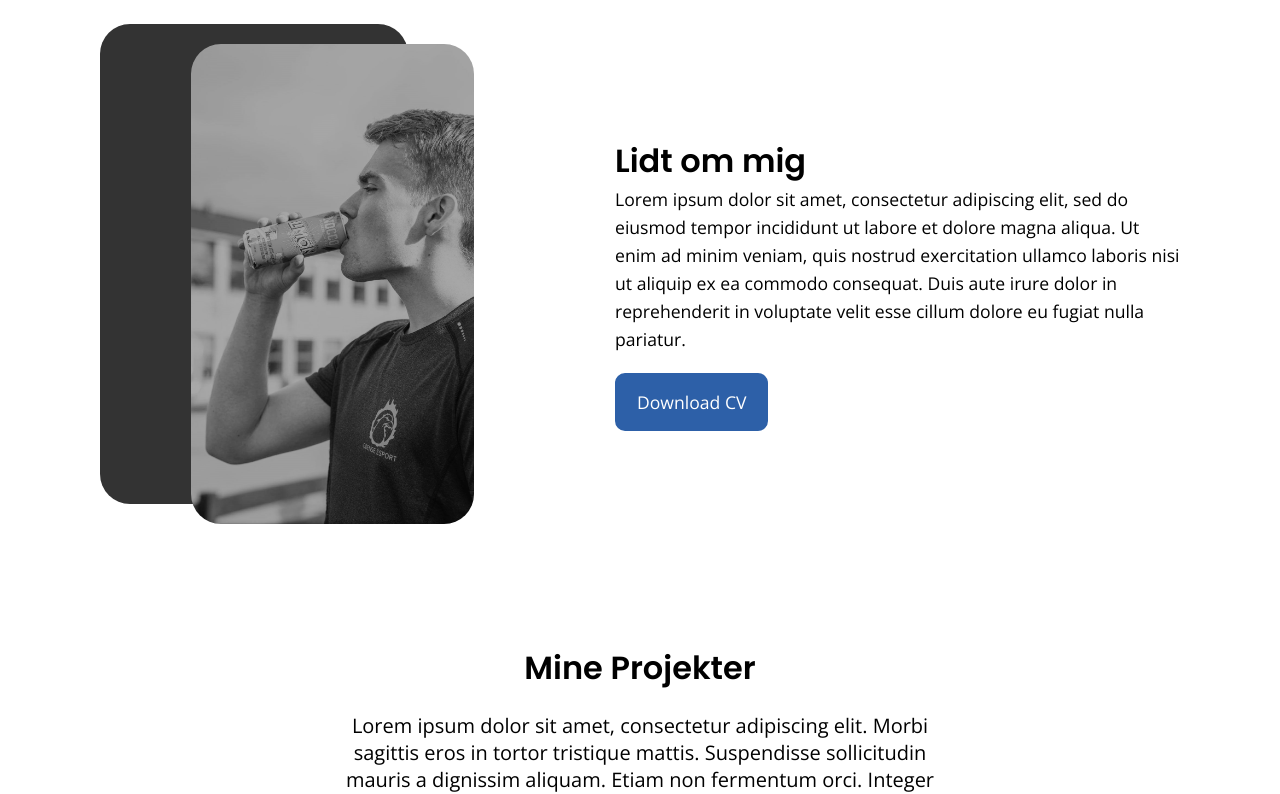
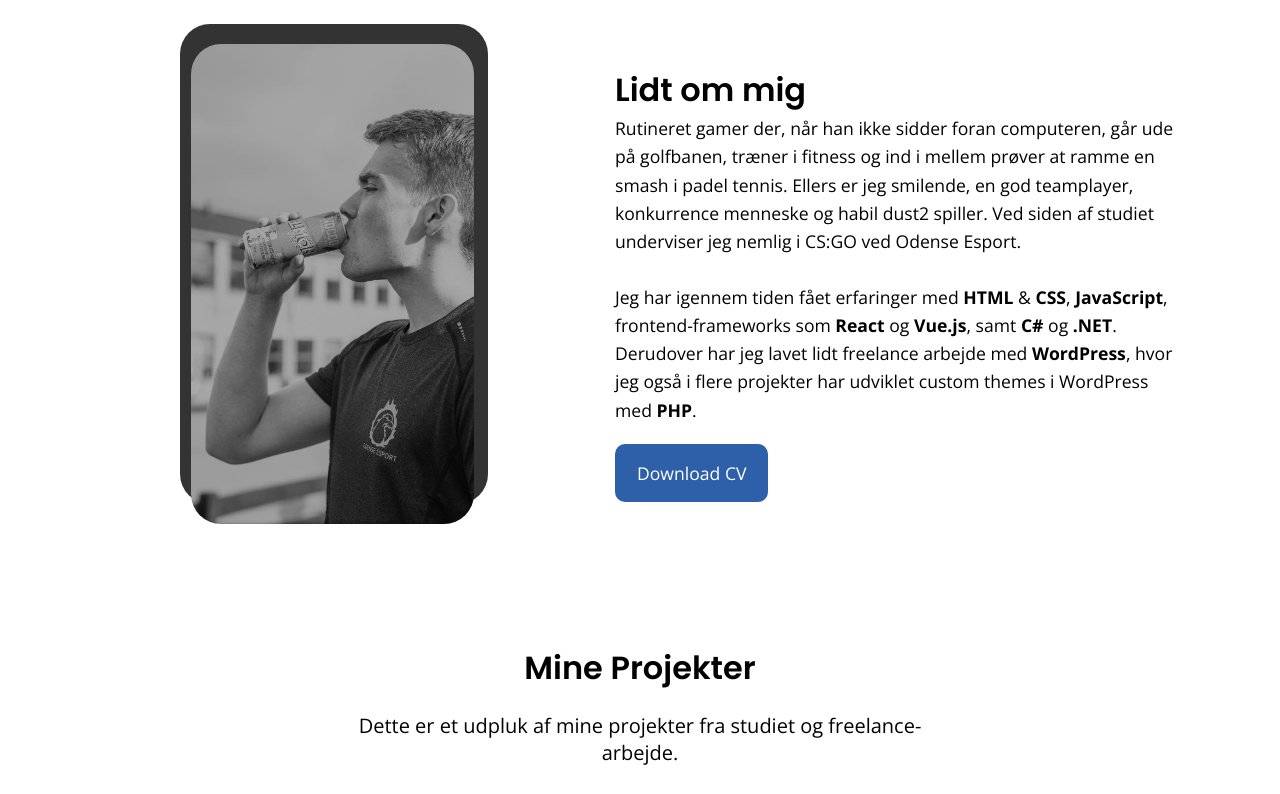
Before and after one commit to FilipPedersen/webdev-portfolio, a React (Create React App) app: page / in a window 1280 px wide. Shown: the part 636-1430 px from the top of the page. Built offline with nearby package versions, Linux system fonts and the light colour scheme.

Commit message:
text changed

```diff
--- a/src/components/about/About.css
+++ b/src/components/about/About.css
@@ -22,7 +22,7 @@
 .a-card.bg {
   position: absolute;
   top: 100px;
-  left: 100px;
+  left: 180px;
   background-color: #333;
 }
 
--- a/src/components/about/About.jsx
+++ b/src/components/about/About.jsx
@@ -15,12 +15,22 @@ const About = () => {
       <div className="a-right">
         <h1 className="a-title">Lidt om mig</h1>
         <p className="a-desc">
-          Lorem ipsum dolor sit amet, consectetur adipiscing elit, sed do
-          eiusmod tempor incididunt ut labore et dolore magna aliqua. Ut enim ad
-          minim veniam, quis nostrud exercitation ullamco laboris nisi ut
-          aliquip ex ea commodo consequat. Duis aute irure dolor in
-          reprehenderit in voluptate velit esse cillum dolore eu fugiat nulla
-          pariatur.
+          Rutineret gamer der, når han ikke sidder foran computeren, går ude på
+          golfbanen, træner i fitness og ind i mellem prøver at ramme en smash i
+          padel tennis. Ellers er jeg smilende, en god teamplayer, konkurrence
+          menneske og habil dust2 spiller. Ved siden af studiet underviser jeg
+          nemlig i CS:GO ved Odense Esport.
+          <br />
+          <br />
+          Jeg har igennem tiden fået erfaringer med
+          <strong> HTML</strong> & <strong>CSS</strong>,
+          <strong> JavaScript</strong>, frontend-frameworks som
+          <strong> React</strong> og
+          <strong> Vue.js</strong>, samt<strong> C#</strong> og{" "}
+          <strong> .NET</strong>. Derudover har jeg lavet lidt freelance arbejde
+          med <strong>WordPress</strong>, hvor jeg også i flere projekter har
+          udviklet custom themes i WordPress med
+          <strong> PHP</strong>.
         </p>
         <div className="button">
           <a href={Pdf} without rel="noopener noreferrer" target="_blank">
--- a/src/components/portfolioList/portfolioList.jsx
+++ b/src/components/portfolioList/portfolioList.jsx
@@ -1,23 +1,30 @@
-import React from 'react';
+import React from "react";
 import "./portfolioList.css";
 import Product from "../product/product";
-import {projects} from "../../data";
+import { projects } from "../../data";
 
 const portfolioList = () => {
-  return <div className='pl'>
+  return (
+    <div className="pl">
       <div className="pl-texts">
-          <h1 className='pl-title'>Mine Projekter</h1>
-          <p className='pl-desc'>
-          Lorem ipsum dolor sit amet, consectetur adipiscing elit. Morbi sagittis eros in tortor tristique mattis. Suspendisse sollicitudin mauris a dignissim aliquam. Etiam non fermentum orci. Integer suscipit luctus nisl. Ut venenatis placerat risus in posuere. Fusce in euismod lectus. Mauris ut iaculis sapien
-          </p>
+        <h1 className="pl-title">Mine Projekter</h1>
+        <p className="pl-desc">
+          Dette er et udpluk af mine projekter fra studiet og freelance-arbejde.
+        </p>
       </div>
       <div className="pl-list">
-          {projects.map(item => (
-            <Product key={item.id} img={item.img} link={item.link} title={item.title} desc={item.desc}/>
-          ))}
-
+        {projects.map((item) => (
+          <Product
+            key={item.id}
+            img={item.img}
+            link={item.link}
+            title={item.title}
+            desc={item.desc}
+          />
+        ))}
       </div>
-  </div>
+    </div>
+  );
 };
 
 export default portfolioList;
```
Also changed, not shown: 1 other file (tests, documents, lock files or other folders).
